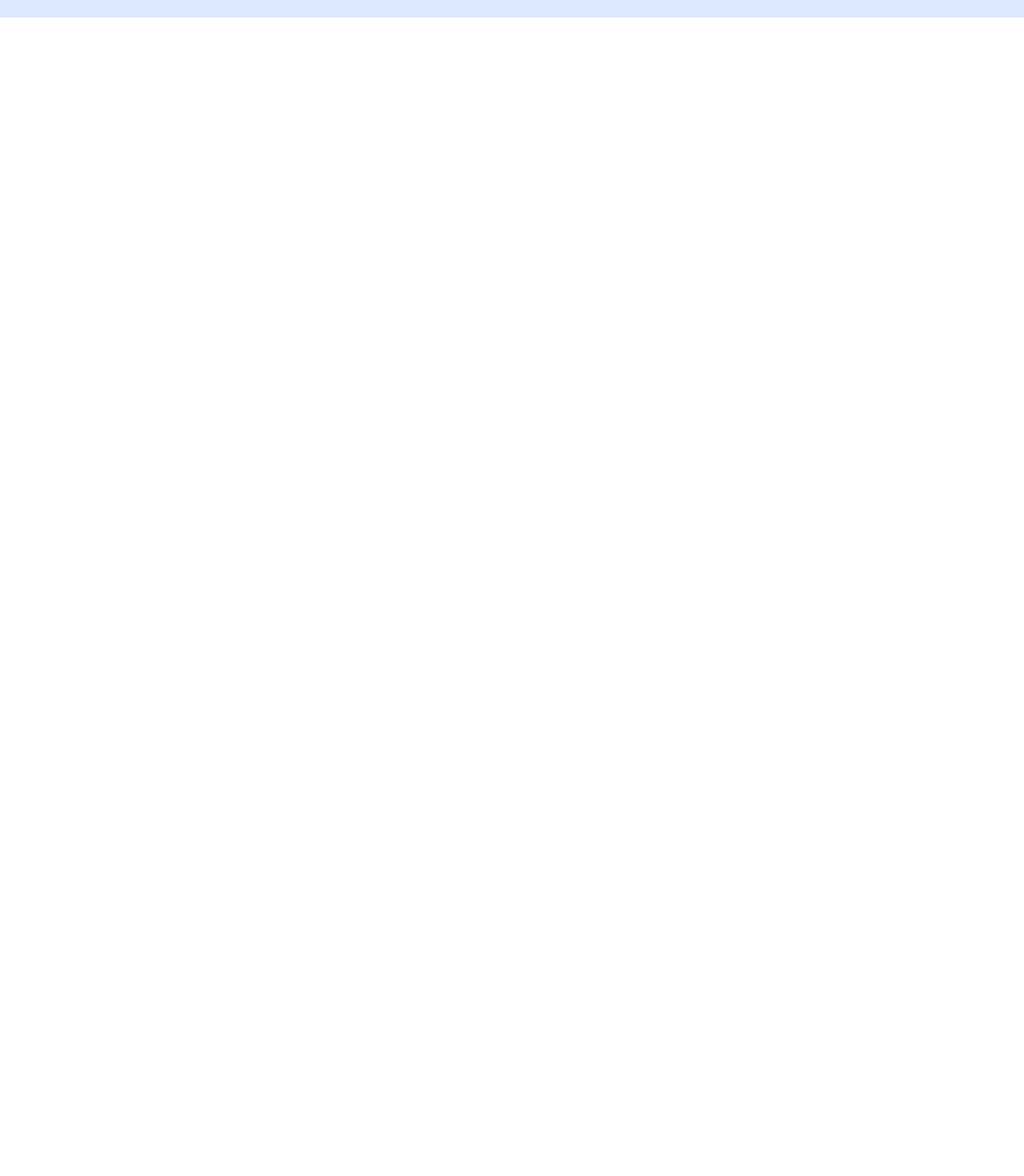
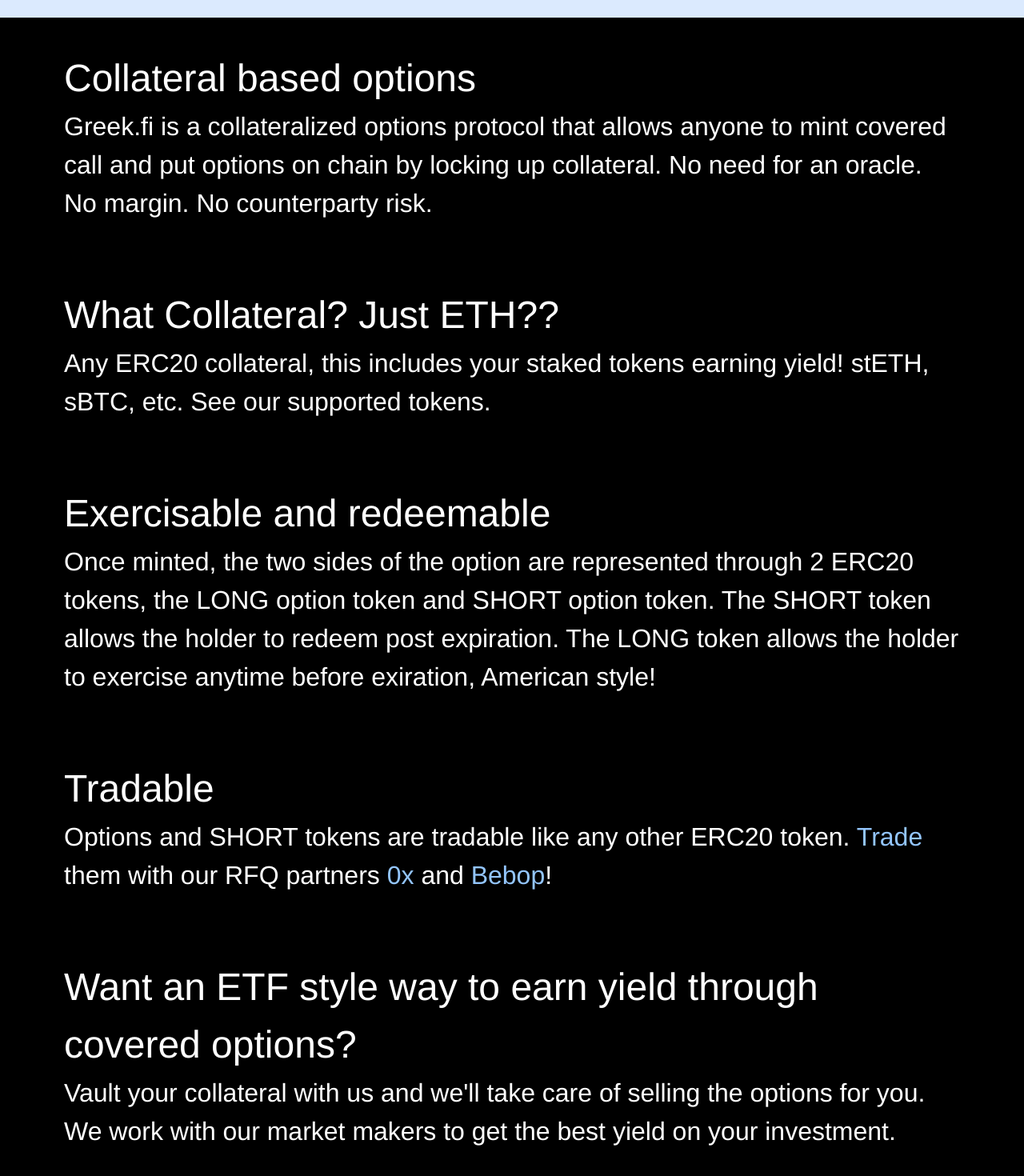
Before and after one commit to greekfi/frontpage, a React (Vite) app: page / in a window 1280 px wide. Shown: the part 1013-2483 px from the top of the page at 80% size. Before the commit the page ends 1035 px from the top, so only its background shows below. Built offline with nearby package versions, Linux system fonts and the light colour scheme.

Commit message:
add more

```diff
--- a/src/App.tsx
+++ b/src/App.tsx
@@ -31,6 +31,7 @@
           </p>
         </div>
         <div className="bg-blue-500  px-20 py-10">
+
           <span className="text-[clamp(2rem,5vw,5rem)] font-medium font-sans text-black">
             Start trading options on chain now
           </span>
@@ -56,9 +57,69 @@
             Vault Now
           </button>
         </div>
+        <div className='bg-black px-20 py-10'>
+          <h2 className='text-white text-[clamp(3rem,2vw,5rem)]'>
+            Collateral based options
+          </h2>
+          <span className="text-[clamp(2rem,2vw,3rem)] font-medium font-sans text-white w-1/2">
+            Greek.fi is a collateralized options protocol that allows anyone to mint
+            covered call and put options on chain by locking up collateral. No need
+            for an oracle. No margin. No counterparty risk.
+          </span>
+
         </div>
+        <div className='bg-black px-20 py-10'>
+          <h2 className='text-white text-[clamp(3rem,2vw,5rem)]'>
+            What Collateral? Just ETH??
+          </h2>
+          <span className="text-[clamp(2rem,2vw,3rem)] font-medium font-sans text-white w-1/2">
+            Any ERC20 collateral, this includes your staked tokens earning yield!
+            stETH, sBTC, etc. See our supported tokens.
+          </span>
+
+        </div>
+        <div className='bg-black px-20 py-10'>
+        <h2 className='text-white text-[clamp(3rem,2vw,5rem)]'>
+          Exercisable and redeemable
+          </h2>
+          <span className="text-[clamp(2rem,2vw,3rem)] font-medium font-sans text-white w-1/2">
+            Once minted, the two sides of the option are represented through 2 ERC20 tokens,
+            the LONG option token and SHORT option token. The SHORT token allows the
+            holder to redeem post expiration. The LONG token allows the holder to exercise
+            anytime before exiration, American style!
+          </span>
+
+        </div>
+        <div className='bg-black px-20 py-10'>
+        <h2 className='text-white text-[clamp(3rem,2vw,5rem)]'>
+          Tradable
+          </h2>
+          <span className="text-[clamp(2rem,2vw,3rem)] font-medium font-sans text-white w-1/2">
+            Options and SHORT tokens are tradable like any other ERC20 token.
+            <a href="/trade" className='text-blue-300'> Trade </a>
+            them with our RFQ partners
+            <a href="https://0x.org" className='text-blue-300'> 0x</a> and
+            <a href="https://bebop.xyz" className='text-blue-300'> Bebop</a>!
+          </span>
+
+        </div>
+        <div className='bg-black px-20 py-10'>
+        <h2 className='text-white text-[clamp(3rem,2vw,5rem)]'>
+          Want an ETF style way to earn yield through covered options?
+          </h2>
+          <span className="text-[clamp(2rem,2vw,3rem)] font-medium font-sans text-white w-1/2">
+            Vault your collateral with us and we'll take care of selling the options for you.
+            We work with our market makers to get the best yield on your investment.
+          </span>
+
+        </div>
+      </div>
+      {/* <div className='flex-row cent'>
         <div>
+         © Greek Fi, 2024
         </div>
+
+      </div> */}
 
 
     </>
```
Lines whose indentation alone changed are shown as unchanged.
